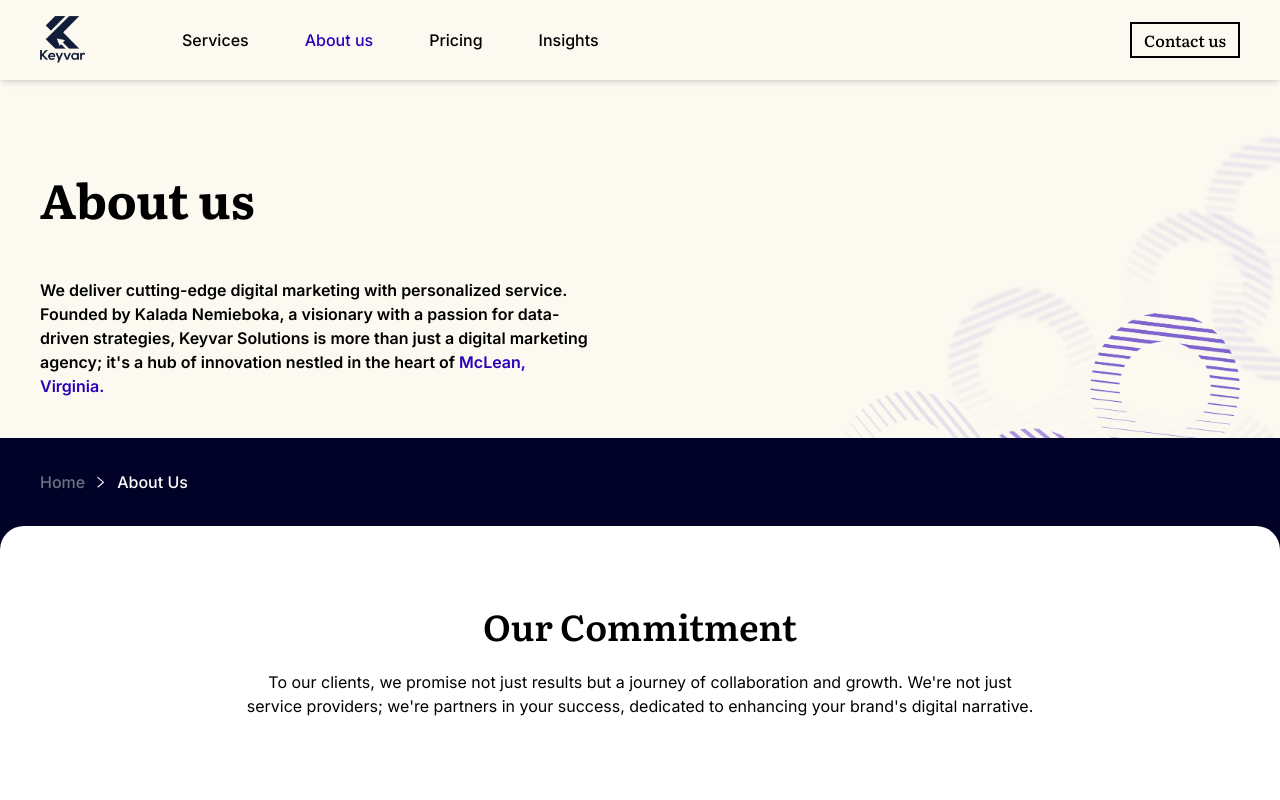
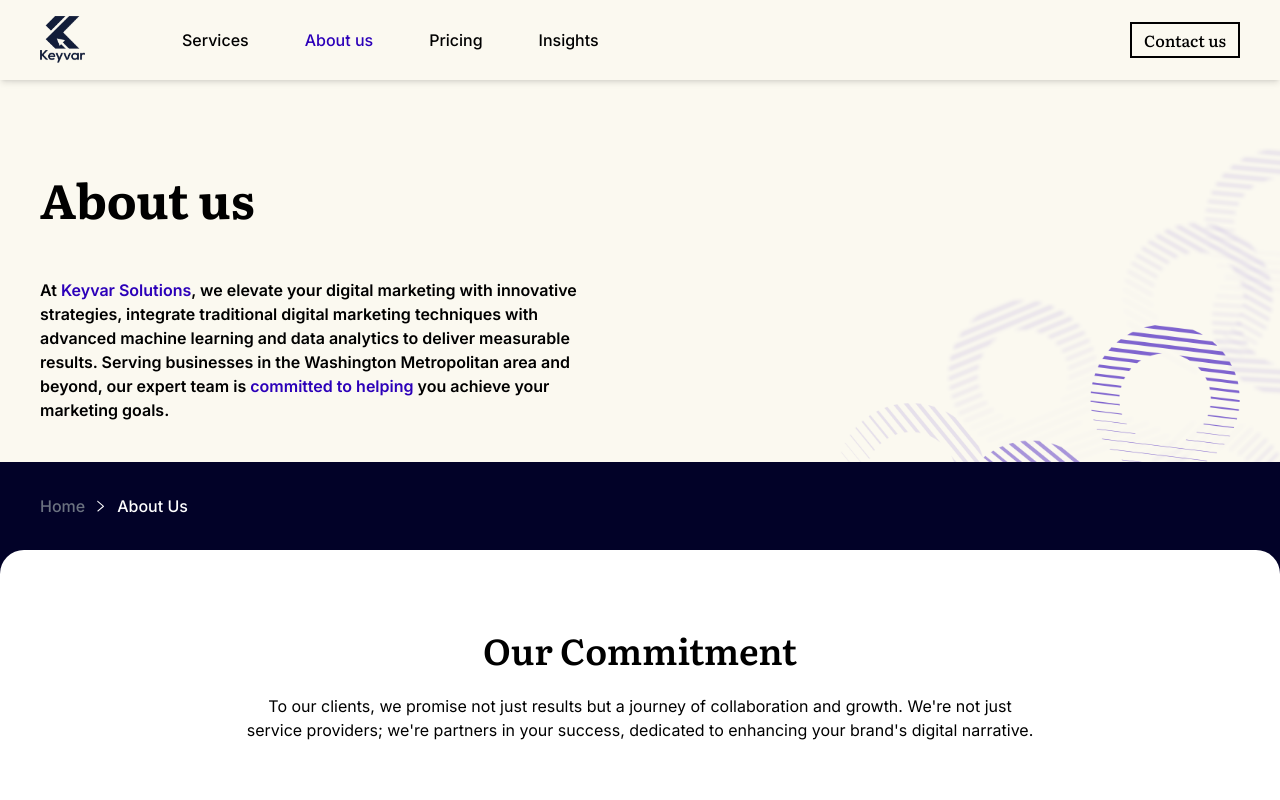
Before and after one commit to Perebonilado/keyvar-client, a Next.js app: page /about-us in a window 1280 px wide. Shown: the top 800 px of the page. Built offline with nearby package versions, Linux system fonts and the light colour scheme.

Commit message:
change requests

```diff
--- a/@modules/AboutUs/Banner/Banner.tsx
+++ b/@modules/AboutUs/Banner/Banner.tsx
@@ -11,11 +11,12 @@
         </h1>
 
         <p className="font-semibold w-full max-w-[550px] mt-10">
-          We deliver cutting-edge digital marketing with personalized service.
-          Founded by Kalada Nemieboka, a visionary with a passion for
-          data-driven strategies, Keyvar Solutions is more than just a digital
-          marketing agency; it's a hub of innovation nestled in the heart of
-          <span className="text-[#2C00B9]"> McLean, Virginia.</span>
+          At <span className="text-[#2C00B9]">Keyvar Solutions</span>, we elevate your digital marketing with innovative
+          strategies, integrate traditional digital marketing techniques with
+          advanced machine learning and data analytics to deliver measurable
+          results. Serving businesses in the Washington Metropolitan area and
+          beyond, our expert team is <span className="text-[#2C00B9]">committed to helping</span> you achieve your
+          marketing goals.
         </p>
       </Container>
     </header>
--- a/@modules/Pricing/PricingCard.tsx
+++ b/@modules/Pricing/PricingCard.tsx
@@ -26,7 +26,7 @@
             <p>{idealFor}</p>
           </div>
 
-          <h4 className="font-semibold">${Number(price).toLocaleString()}</h4>
+          <h4 className="font-semibold">Starting at ${Number(price).toLocaleString()}</h4>
         </div>
       </div>
     </AnimateRightTransition>
--- a/@shared/components/Footer/index.tsx
+++ b/@shared/components/Footer/index.tsx
@@ -74,7 +74,7 @@
             <a href="mailto:support@keyvarsolutions.com">
               support@keyvarsolutions.com
             </a>
-            <p>26 S Calvert St., MD 21202</p>
+            {/* <p>26 S Calvert St., MD 21202</p> */}
           </div>
 
           <div style={{ flex: 1 }} className="flex gap-x-[120px] max-md:hidden">
```
